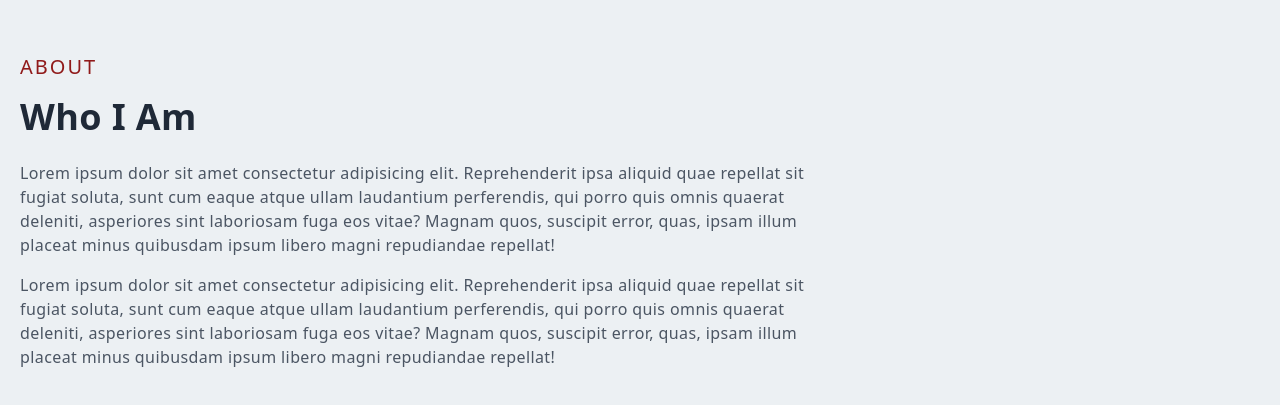
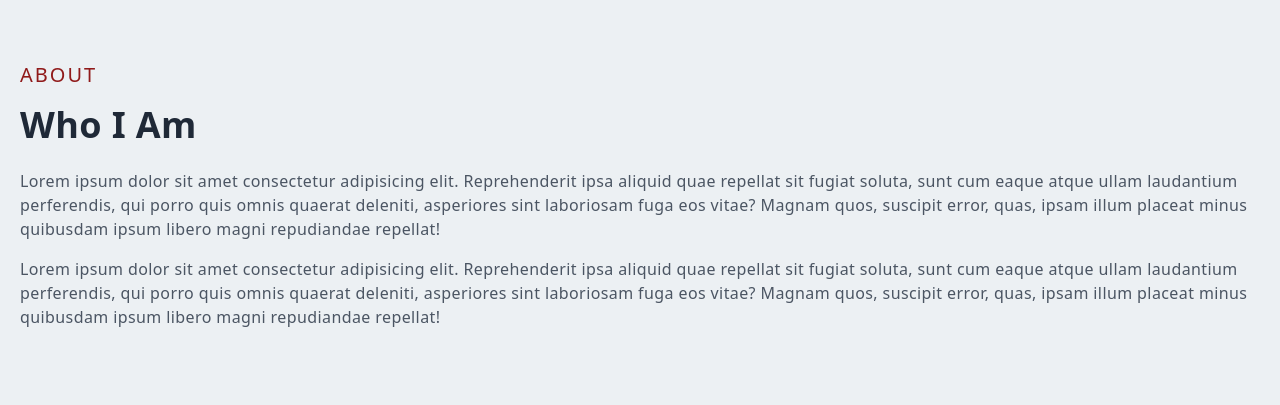
Before and after one commit to lawlawson/portfolio-july, a Next.js app: page /components/About in a window 1280 px wide. Shown: the part 185-590 px from the top of the page. Built offline with nearby package versions, Linux system fonts and the light colour scheme.

Commit message:
About section grid

```diff
--- a/pages/components/About.jsx
+++ b/pages/components/About.jsx
@@ -3,7 +3,7 @@ import React from 'react'
 const About = () => {
   return (
     <div className='w-full md:h-screen p-2 flex items-center py-16'>
-      <div className='max-w-[1240px] m-auto md:grid grid-cols-3 gap-8'>
+      <div className='max-w-[1240px] m-auto md:grid grid-cols-1 gap-8'>
         <div className='col-span-2'>
         <p className='uppercase text-xl tracking-widest text-[#901a1a]'>About</p>
         <h2 className='py-4'>Who I Am</h2>
```
